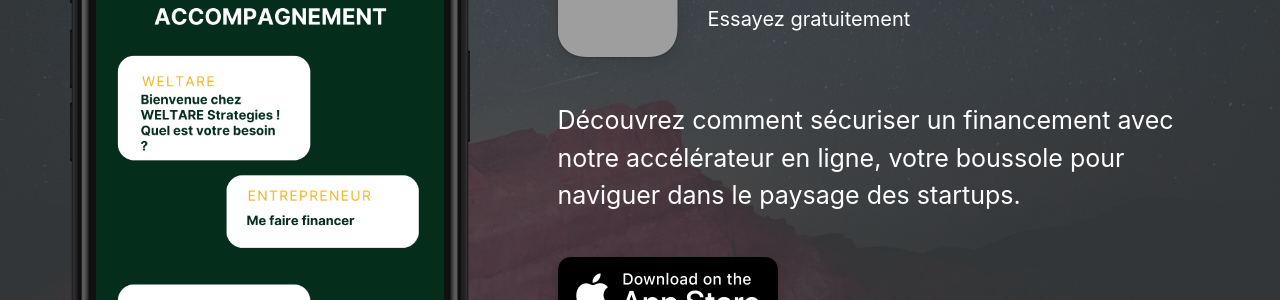
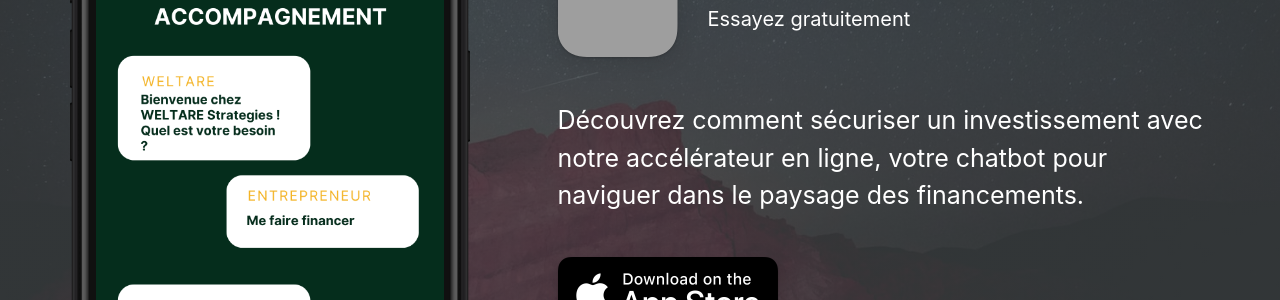
Before and after one commit to weltare/strategies, a Jekyll site: the page built from index.html, in a window 1280 px wide. Shown: the part 318-618 px from the top of the page. Built offline with Jekyll 4.4.1, drawn with Linux system fonts in a browser that asks for light colours; nearby versions of some CDN libraries; grey boxes are pictures that could not be loaded.

Commit message:
Update _config.yml: app_description
app_description                           : Découvrez comment sécuriser un investissement avec notre accélérateur en ligne, votre chatbot pour naviguer dans le paysage des financements.

```diff
--- a/_config.yml
+++ b/_config.yml
@@ -13,7 +13,7 @@ presskit_download_link                    : https://www.linkedin.com/company/wel
 app_icon                                  : assets/appicon.png                      # Automatically populates if not set and if iOS app ID is set.  Otherwise enter path to icon file manually.
 app_name                                  : weltare.ai                                          # Automatically populates if not set and if iOS app ID is set.  Otherwise enter manually.
 app_price                                 : Essayez gratuitement                                          # Automatically populates if not set and if iOS app ID is set.  Otherwise enter manually.
-app_description                           : Découvrez comment sécuriser un financement avec notre accélérateur en ligne, votre boussole pour naviguer dans le paysage des startups. #Convertissez vos abonnés en investisseurs en les dirigeant vers les liens pertinents (site, boutique en ligne, articles...) # Write a short tagline for your app.
+app_description                           : Découvrez comment sécuriser un investissement avec notre accélérateur en ligne, votre chatbot pour naviguer dans le paysage des financements. #Convertissez vos abonnés en investisseurs en les dirigeant vers les liens pertinents (site, boutique en ligne, articles...) # Write a short tagline for your app.
 enable_smart_app_banner                   : true                                      # Set to true to show a smart app banner at top of page on mobile devices.
 
 
```
